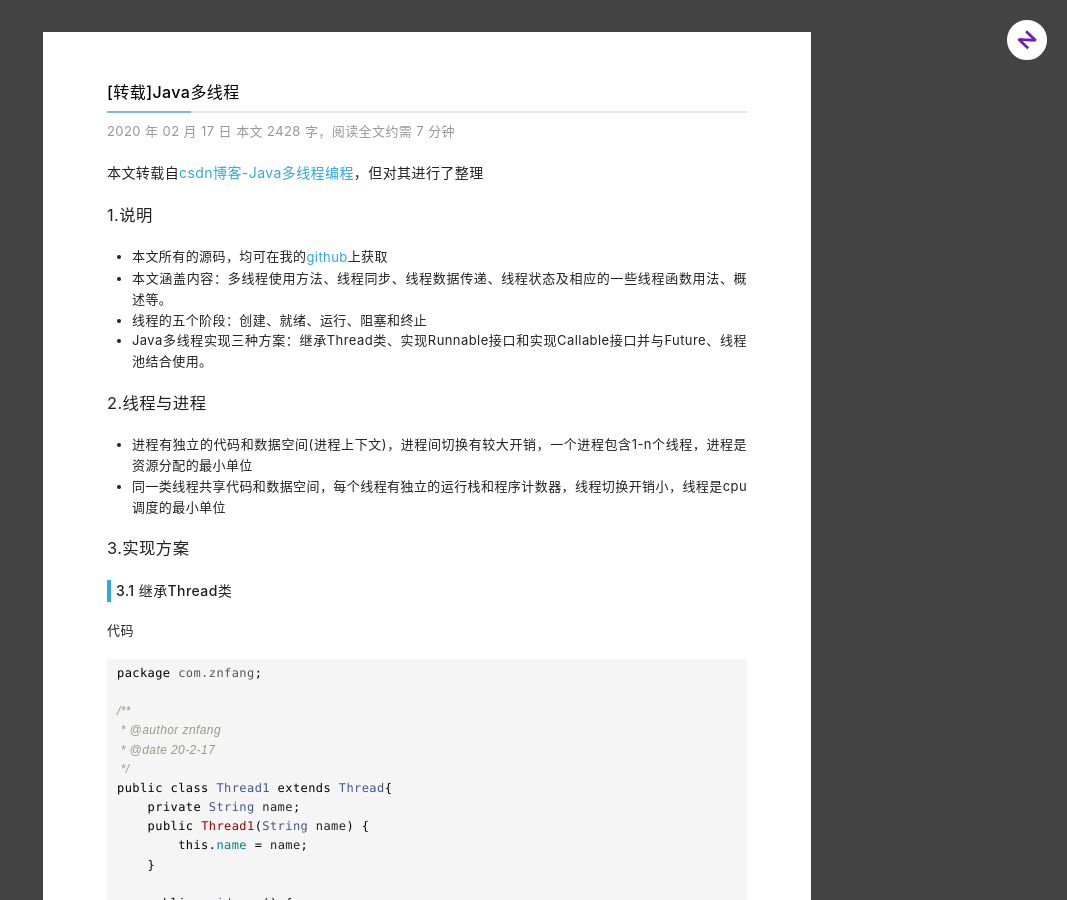
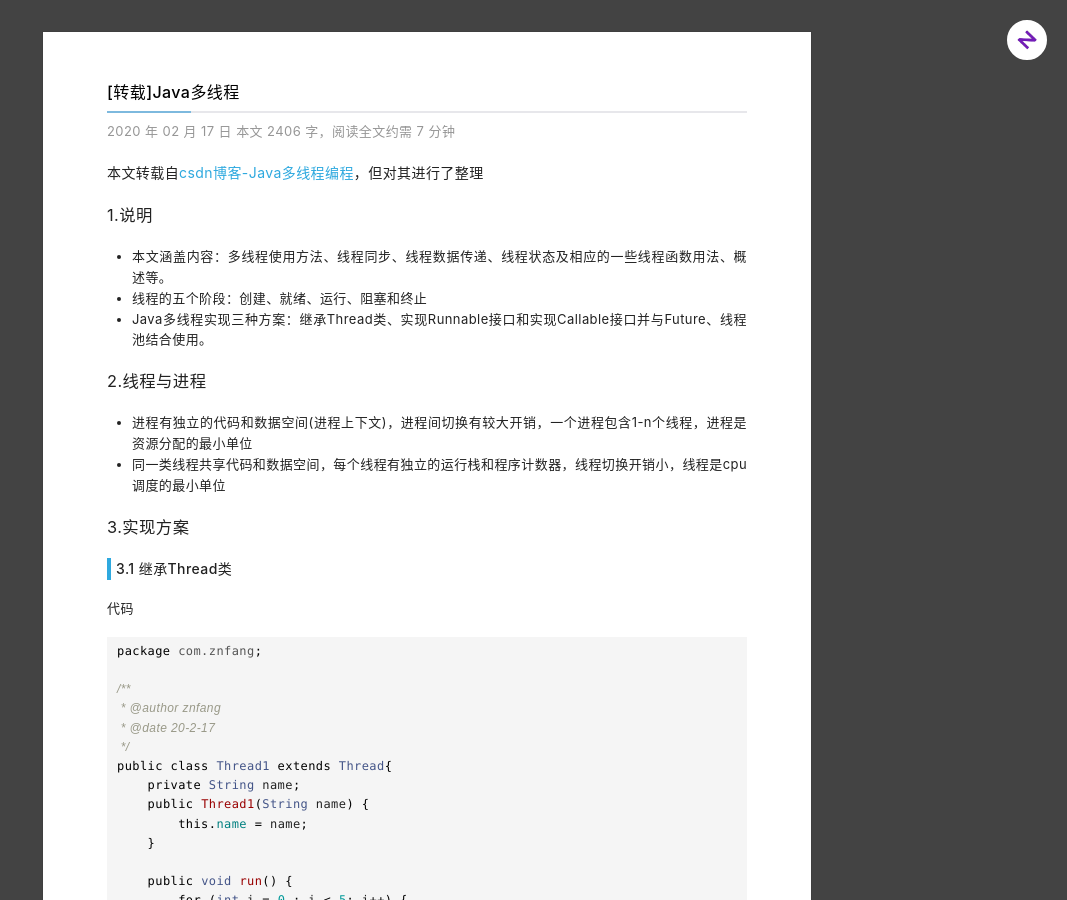
Before and after one commit to lan7916/Jekyll-template, a Jekyll site: the page built from _posts/2020-02-17-java-thread.md, in a window 1280 px wide and 900 px high. Shown: the whole window, without its empty margins (213-1280 px from the left). Built offline with Jekyll 4.4.1, drawn with Linux system fonts in a browser that asks for light colours; comment, search, counter and statistics services are not loaded.

Commit message:
java多线程

```diff
--- a/_posts/2020-02-17-java-thread.md
+++ b/_posts/2020-02-17-java-thread.md
@@ -8,7 +8,6 @@ tags:  "java thread"
 本文转载自[csdn博客-Java多线程编程](https://blog.csdn.net/evankaka/article/details/44153709)，但对其进行了整理
 
 # 1.说明
-- 本文所有的源码，均可在我的[github]()上获取
 - 本文涵盖内容：多线程使用方法、线程同步、线程数据传递、线程状态及相应的一些线程函数用法、概述等。
 - 线程的五个阶段：创建、就绪、运行、阻塞和终止
 - Java多线程实现三种方案：继承Thread类、实现Runnable接口和实现Callable接口并与Future、线程池结合使用。
```
